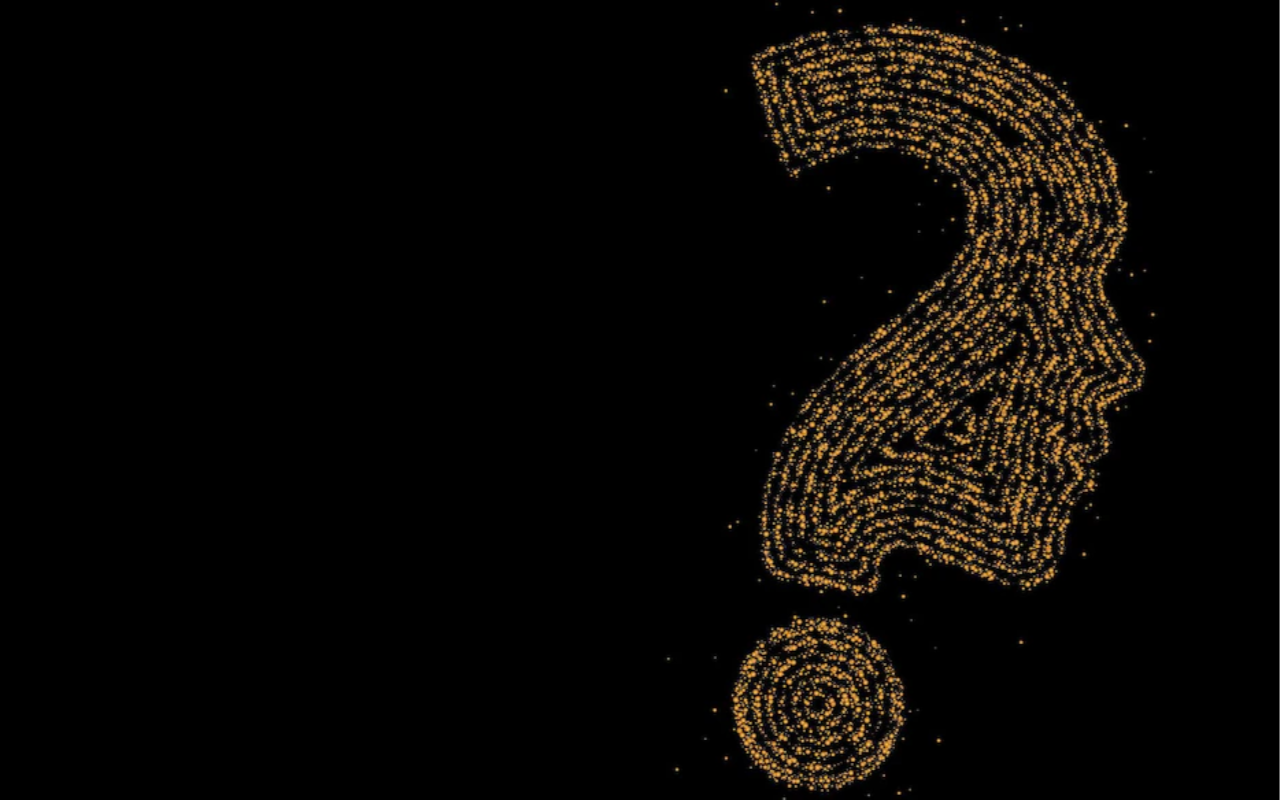
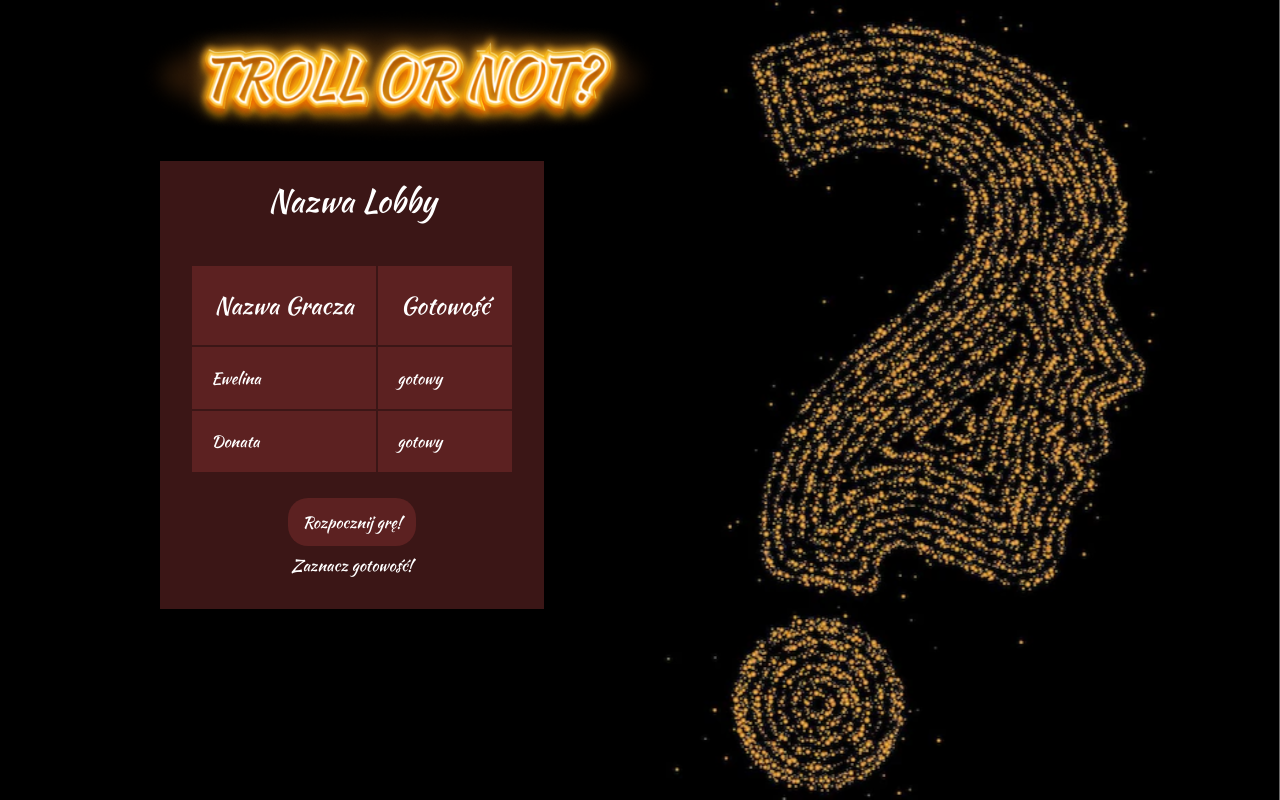
Before and after one commit to Coderscamp-2021-2022-Lukasz-Kamil/troll-or-not, a React (Create React App) app in the folder client/: page /current-lobby in a window 1280 px wide. Built offline with nearby package versions, Linux system fonts and the light colour scheme.

Commit message:
Create-before-start-game-page

```diff
--- /dev/null
+++ b/client/src/components/views/BeforeGamePage/BeforeGamePage.styled.tsx
@@ -0,0 +1,19 @@
+import styled from "styled-components";
+import { FlexWrapper } from "../../wrapper/FlexCenter/FlexWrapper.style";
+
+export const ShortReminder = styled.p`
+  color: #fff;
+`;
+
+export const LobbyName = styled.p`
+  margin-top: 1rem;
+  color: #fff;
+  font-size: ${({ theme }) => theme.size.desktop.mdl}px;
+`;
+
+export const BeforeGameWrapper = styled(FlexWrapper)`
+  flex-direction: column;
+  background-color: ${({ theme }) => theme.colors.card.linecolor};
+  width: 30vw;
+  margin-left: 10rem;
+`;
--- a/client/src/components/views/BeforeGamePage/BeforeGamePage.tsx
+++ b/client/src/components/views/BeforeGamePage/BeforeGamePage.tsx
@@ -1,8 +1,107 @@
+import React from "react";
+import {
+  TableWrapper,
+  Table,
+  TableHeader,
+  TableRow,
+  TableBody,
+  TableData,
+  ButtonGame,
+  TableHead,
+  PageWrapper,
+} from "../LobbyListPage/LobbyPage.styled";
+
+import {
+  ShortReminder,
+  LobbyName,
+  BeforeGameWrapper,
+} from "./BeforeGamePage.styled";
+import { useMemo } from "react";
+import { useTable, Column } from "react-table";
+import Title from "../../ui/title/Title";
 
 const BeforeGamePage = () => {
-    return (
-        <div>BeforeGamePage</div>
-    )
-}
+  interface StartGame {
+    gamerName: string;
+    readiness: string;
+  }
+
+  const data = useMemo<StartGame[]>(
+    () => [
+      {
+        gamerName: "Ewelina",
+        readiness: "gotowy",
+      },
+      {
+        gamerName: "Donata",
+        readiness: "gotowy",
+      },
+    ],
+    []
+  );
+
+  const columns = useMemo<Column<StartGame>[]>(
+    () => [
+      {
+        Header: "Nazwa gracza",
+        accessor: "gamerName",
+      },
+      {
+        Header: "Gotowość",
+        accessor: "readiness",
+      },
+    ],
+    []
+  );
+
+  const { getTableProps, getTableBodyProps, headerGroups, rows, prepareRow } =
+    useTable({ columns, data });
+
+  return (
+    <PageWrapper>
+      <Title />
+      <BeforeGameWrapper>
+        <LobbyName>Nazwa Lobby</LobbyName>
+
+        <TableWrapper>
+          <Table {...getTableProps()}>
+            <TableHead>
+              {headerGroups.map((headerGroup) => (
+                <TableRow {...headerGroup.getHeaderGroupProps()}>
+                  {headerGroup.headers.map((column) => (
+                    <TableHeader {...column.getHeaderProps()}>
+                      {column.render("Header")}
+                    </TableHeader>
+                  ))}
+                </TableRow>
+              ))}
+            </TableHead>
+
+            <TableBody {...getTableBodyProps()}>
+              {rows.map((row) => {
+                prepareRow(row);
+                const { key, ...restRowProps } = row.getRowProps();
+                return (
+                  <TableRow {...restRowProps} key={key}>
+                    {row.cells.map((cell) => {
+                      const { key, ...restCellProps } = cell.getCellProps();
+                      return (
+                        <TableData {...restCellProps} key={key}>
+                          {cell.render("Cell")}
+                        </TableData>
+                      );
+                    })}
+                  </TableRow>
+                );
+              })}
+            </TableBody>
+          </Table>
+          <ButtonGame>Rozpocznij grę!</ButtonGame>
+          <ShortReminder>Zaznacz gotowość!</ShortReminder>
+        </TableWrapper>
+      </BeforeGameWrapper>
+    </PageWrapper>
+  );
+};
 
 export default BeforeGamePage;
--- a/client/src/components/views/LobbyListPage/LobbyPage.styled.tsx
+++ b/client/src/components/views/LobbyListPage/LobbyPage.styled.tsx
@@ -2,7 +2,7 @@ import styled from "styled-components";
 import { Button } from "../../ui/Button/Button.style";
 import { FlexWrapper } from "../../wrapper/FlexCenter/FlexWrapper.style";
 
-export const LobbyPageWrapper = styled(FlexWrapper)`
+export const PageWrapper = styled(FlexWrapper)`
   flex-direction: column;
   justify-content: flex-start;
   align-items: flex-start;
@@ -14,15 +14,14 @@ export const TableWrapper = styled(FlexWrapper)`
   justify-content: "center";
   gap: 0.5rem;
   width: 50%;
-  align-items: center;
   padding: 2rem 1rem;
 `;
 
 export const Table = styled.table`
   display: block;
   max-width: fit-content;
-  min-height: 30vh;
-  margin: 0 auto;
+  /* min-height: 30vh; */
+  /* margin: 0 auto; */
   overflow-x: auto;
   white-space: nowrap;
   color: ${({ theme }) => theme.colors.common.textColor};
@@ -46,7 +45,7 @@ export const TableRow = styled.tr`
 
 export const TableHeader = styled.th`
   align-items: center;
-  padding: 0.8rem;
+  padding: 1.4rem;
   font-weight: normal;
   text-transform: capitalize;
   border: 2px solid ${({ theme }) => theme.colors.card.linecolor};
--- a/client/src/components/views/LobbyListPage/LobbyPage.tsx
+++ b/client/src/components/views/LobbyListPage/LobbyPage.tsx
@@ -13,7 +13,7 @@ import {
   TableBody,
   TableData,
   ButtonGame,
-  LobbyPageWrapper,
+  PageWrapper,
 } from "./LobbyPage.styled";
 
 interface Lobby {
@@ -79,7 +79,7 @@ export const LobbyPage = () => {
     useTable({ columns, data }, useFilters);
 
   return (
-    <LobbyPageWrapper>
+    <PageWrapper>
       <Title />
       <TableWrapper>
         <Table {...getTableProps()}>
@@ -89,7 +89,7 @@ export const LobbyPage = () => {
                 headerGroup.getHeaderGroupProps();
               return (
                 <TableRow {...restHeaderGroup} key={key}>
-                  {headerGroup.headers.map((column) => {
+                  {headerGroup.headers.map((column: any) => {
                     const { key, ...restAttributes } = column.getHeaderProps();
                     return (
                       <TableHeader {...restAttributes} key={key}>
@@ -125,6 +125,6 @@ export const LobbyPage = () => {
         </Table>
         <ButtonGame>Stwórz grę</ButtonGame>
       </TableWrapper>
-    </LobbyPageWrapper>
+    </PageWrapper>
   );
 };
```
Also changed, not shown: client/src/assets/title.png.
